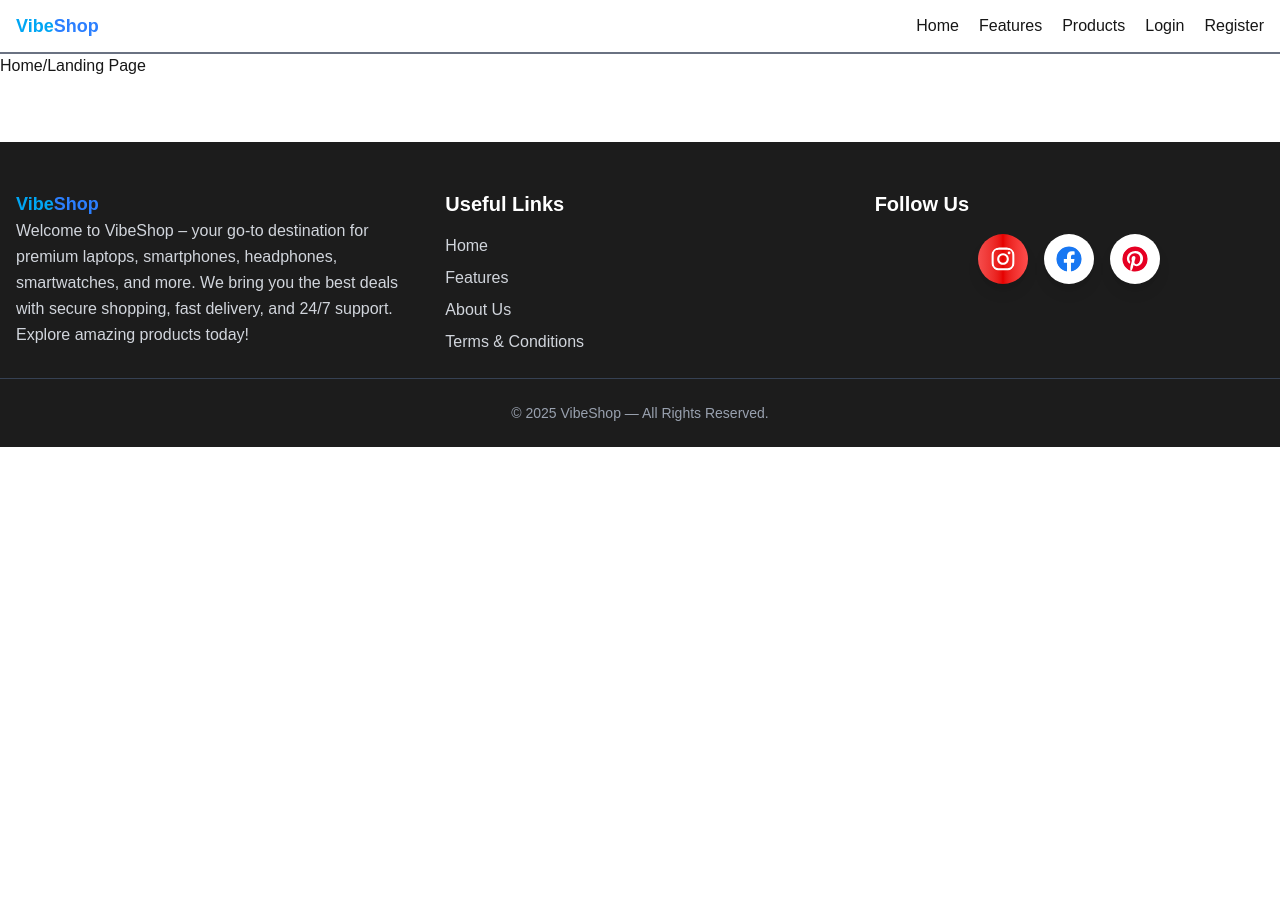
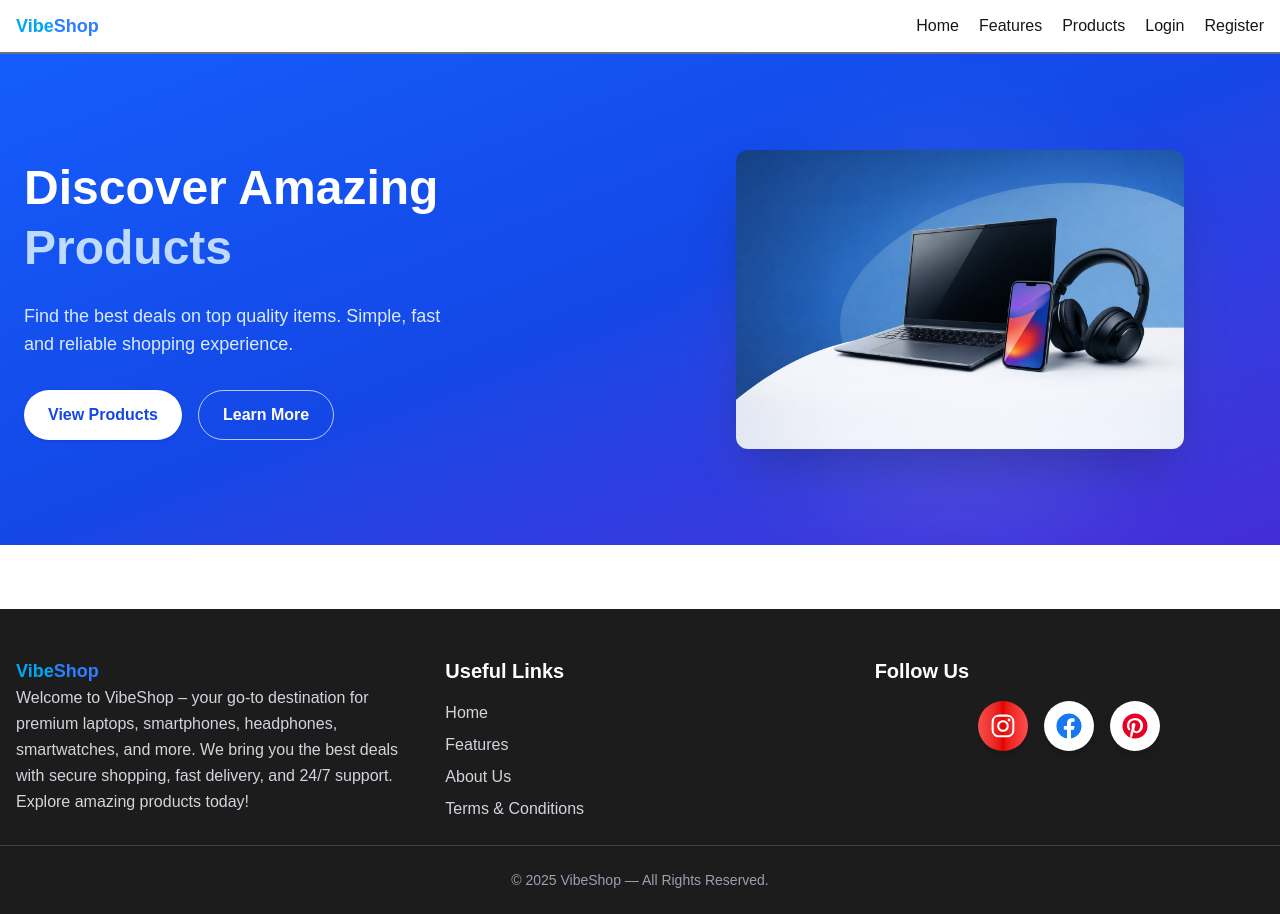
Before and after one commit to evrahimhasan/vibe-shop-next, a Next.js app: page / in a window 1280 px wide. Before the commit the page ends 800 px from the top, so only its background shows below. Built offline with nearby package versions, Linux system fonts and the light colour scheme.

Commit message:
added banner section

```diff
--- a/src/app/layout.jsx
+++ b/src/app/layout.jsx
@@ -24,17 +24,19 @@ export default function RootLayout({ children }) {
       <body
         className={`${geistSans.variable} ${geistMono.variable} antialiased`}
       >
+        <div className="flex flex-col min-h-screen ">
           <header>
             <Navbar></Navbar>
           </header>
 
-        <main>
+          <main className='flex-1'>
             {children}
           </main>
 
           <footer>
             <Footer></Footer>
           </footer>
+        </div>
 
       </body>
     </html>
--- a/src/app/page.jsx
+++ b/src/app/page.jsx
@@ -1,9 +1,10 @@
+import Banner from "@/components/Banner";
 import Image from "next/image";
 
 export default function Home() {
   return (
     <div>
-      Home/Landing Page
+      <Banner></Banner>
     </div>
   );
 }
--- /dev/null
+++ b/src/components/Banner.jsx
@@ -0,0 +1,51 @@
+import React from 'react';
+import Image from "next/image";
+
+const Banner = () => {
+    return (
+        <section className="relative overflow-hidden bg-gradient-to-br from-blue-600 via-blue-700 to-indigo-700 text-white">
+            <div className="max-w-7xl mx-auto px-6 py-16 md:py-24 grid grid-cols-1 md:grid-cols-2 gap-12 items-center">
+
+                {/* LEFT CONTENT */}
+                <div>
+                    <h1 className="text-4xl md:text-5xl font-extrabold leading-tight">
+                        Discover Amazing <br />
+                        <span className="text-blue-200">Products</span>
+                    </h1>
+
+                    <p className="mt-6 text-lg text-blue-100 max-w-md">
+                        Find the best deals on top quality items.
+                        Simple, fast and reliable shopping experience.
+                    </p>
+
+                    <div className="mt-8 flex gap-4">
+                        <button className="bg-white text-blue-700 px-6 py-3 rounded-full font-semibold shadow hover:bg-blue-100 transition">
+                            View Products
+                        </button>
+
+                        <button className="border border-white/70 px-6 py-3 rounded-full font-semibold hover:bg-white hover:text-blue-700 transition">
+                            Learn More
+                        </button>
+                    </div>
+                </div>
+
+                {/* RIGHT IMAGE */}
+                <div className="relative flex justify-center">
+                    {/* background shape */}
+                    <div className="absolute w-72 h-72 md:w-96 md:h-96 bg-white/10 rounded-full blur-3xl"></div>
+
+                    <Image
+                        src="/hero-products.png"
+                        alt="Products"
+                        width={500}
+                        height={400}
+                        className="relative w-full max-w-sm md:max-w-md rounded-xl shadow-2xl"
+                    />
+                </div>
+
+            </div>
+        </section>
+    );
+};
+
+export default Banner;
```
Also changed, not shown: public/hero-products.png (added). Lines whose indentation alone changed are shown as unchanged.
